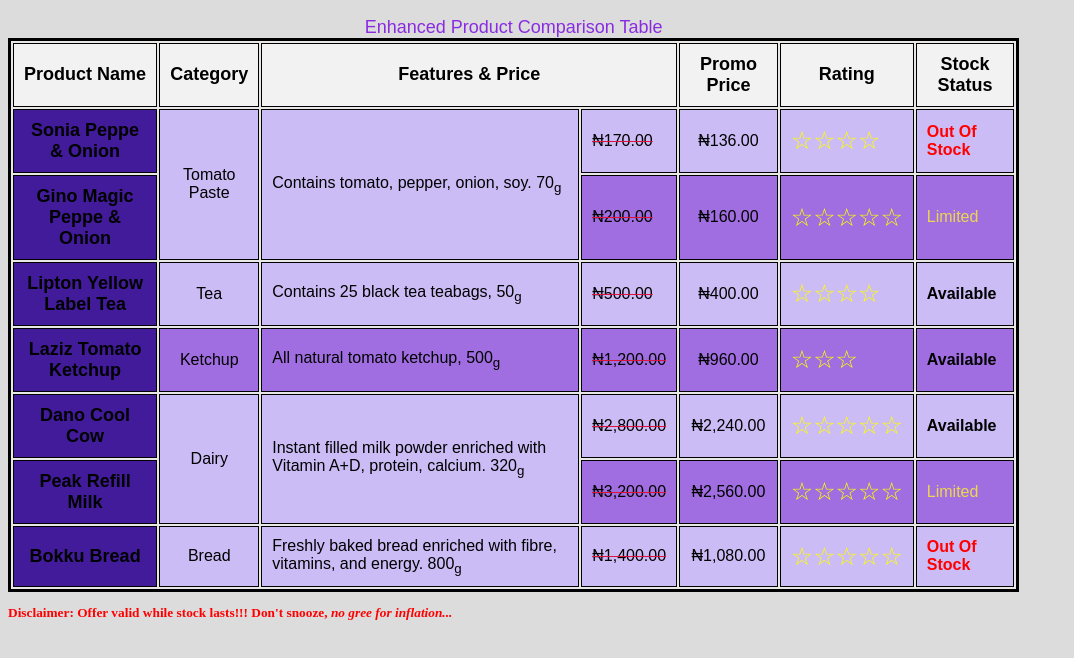
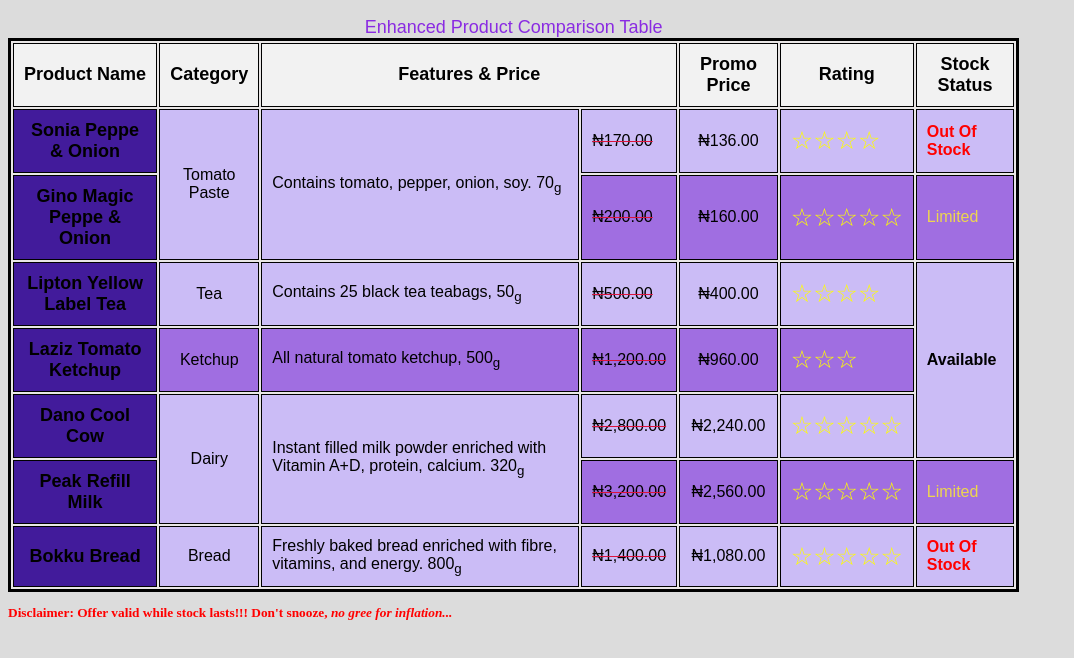
Before and after one commit to JanetKalu/GITN-advanced-price-comparison-table-assignment, a plain HTML site: page index.html in a window 1280 px wide. Shown: the part 110-768 px from the top of the page, without its empty margins (0-1074 px from the left). Drawn offline with Linux system fonts and the light colour scheme.

Commit message:
enhanced index.html

```diff
--- a/index.html
+++ b/index.html
@@ -196,7 +196,7 @@
                     <td>
                         <span class="star-rating">&star;&star;&star;&star;</span>
                     </td>
-                    <td class="available-stock">Available</td>
+                    <td rowspan="3" class="available-stock">Available</td>
 
                 </tr>
                 <tr>
@@ -213,7 +213,6 @@
                     <td>
                         <span class="star-rating">&star;&star;&star;</span>
                     </td>
-                    <td class="available-stock">Available</td>
 
                 </tr>
                 <tr>
@@ -230,15 +229,12 @@
                     <td>
                         <span class="star-rating">&star;&star;&star;&star;&star;</span>
                     </td>
-                    <td class="available-stock">Available</td>
-
                 </tr>
                 <tr>
                     <th>Peak Refill Milk</th>
                     <td>
                         <strike>
                             <span>&#x20A6;3,200.00</span>
-
                         </strike>
                     </td>
                     <td class="text-align">&#x20A6;2,560.00</td>
```
